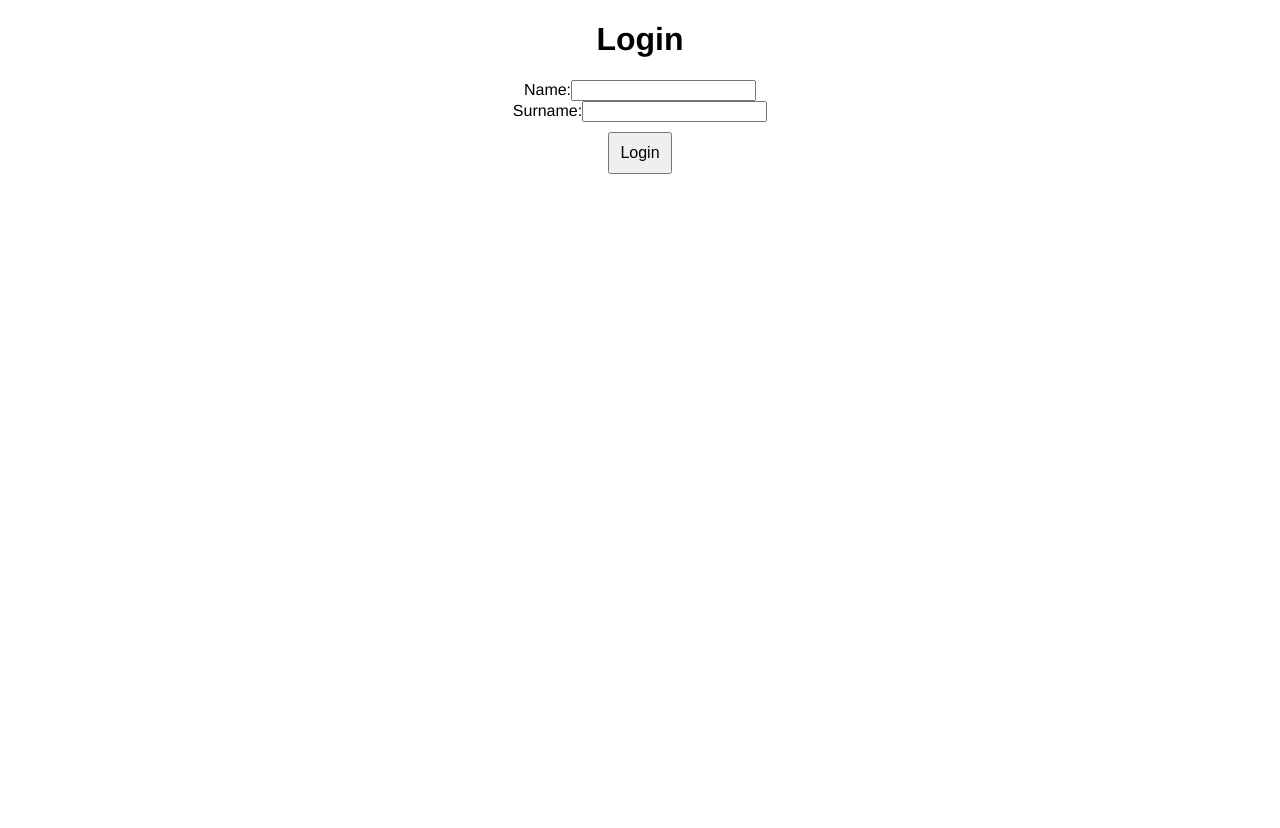
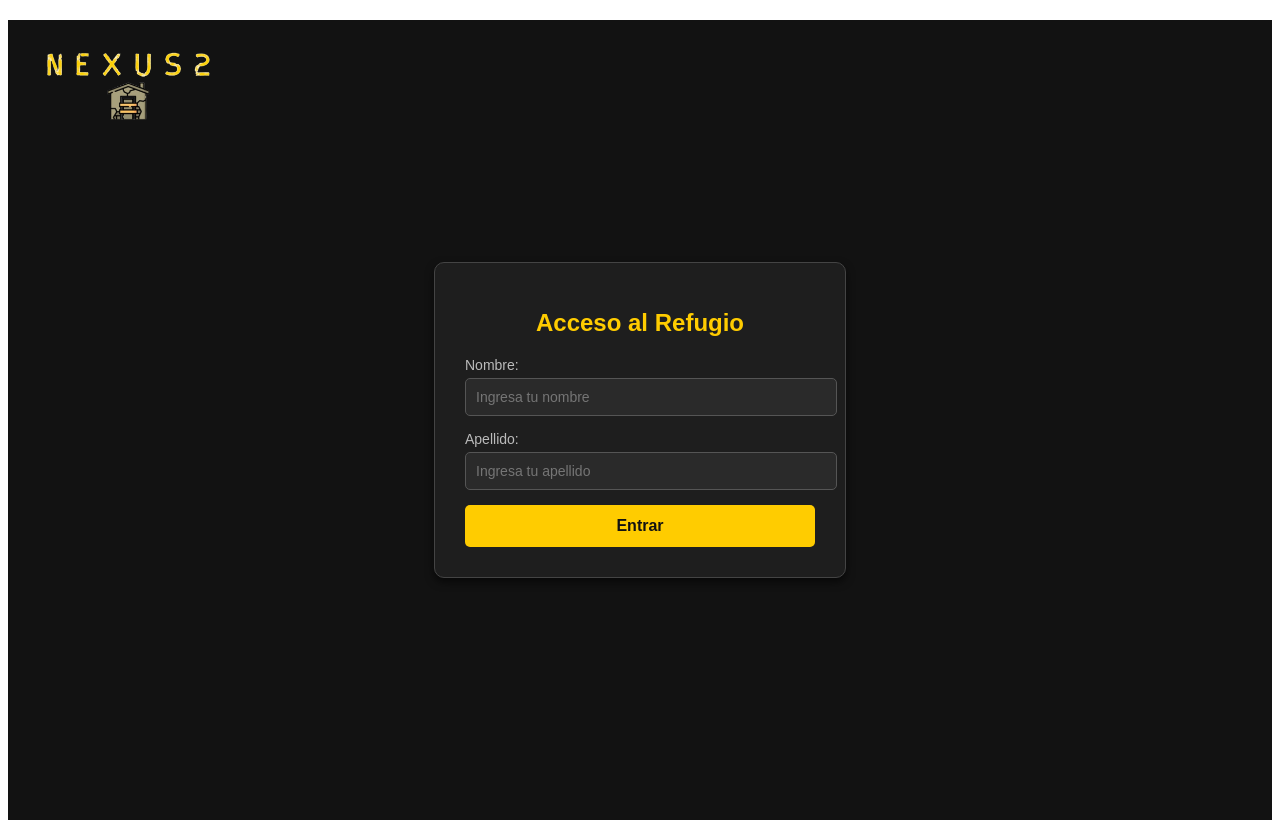
Before and after one commit to spqDeusto2024/nexus2-frontend, a Vue app in the folder nexus2-frontend/: page /resident-login in a window 1280 px wide. Before the commit the page ends 800 px from the top, so only its background shows below. Built offline with nearby package versions, Linux system fonts and the light colour scheme.

Commit message:
resident login done

```diff
--- a/nexus2-frontend/src/components/Home.vue
+++ b/nexus2-frontend/src/components/Home.vue
@@ -1,9 +1,18 @@
 <template>
   <div class="home">
-    <h1>Bienvenido a la aplicación</h1>
-    <div>
-      <button @click="goToResidentLogin">Iniciar sesión como Residente</button>
-      <button @click="goToAdminLogin">Iniciar sesión como Administrador</button>
+    <!-- Logo en la esquina superior izquierda -->
+    <img src="@/assets/logo.png" alt="Logo Nexus2" class="logo" />
+    <div class="welcome-container">
+      <h1 class="welcome-title">Bienvenido al refugio Nexus2</h1>
+      <p class="subtitle">Seleccione cómo desea iniciar sesión</p>
+      <div class="button-container">
+        <button class="btn btn-resident" @click="goToResidentLogin">
+          <span class="btn-icon">🏠</span> Residente
+        </button>
+        <button class="btn btn-admin" @click="goToAdminLogin">
+          <span class="btn-icon">🛡️</span> Administrador
+        </button>
+      </div>
     </div>
   </div>
 </template>
@@ -22,15 +31,122 @@ export default {
 };
 </script>
 
-<style>
+<style scoped>
+/* Estilos principales */
 .home {
+  position: relative; /* Para posicionar el logo */
+  display: flex;
+  justify-content: center;
+  align-items: center;
+  min-height: 100vh;
+  background: #121212; /* Fondo oscuro estilo refugio */
+  color: #e0e0e0; /* Texto claro para contraste */
+  font-family: 'Roboto Mono', monospace; /* Tipografía de consola */
+}
+
+/* Logo en la esquina superior izquierda */
+.logo {
+  position: absolute;
+  top: 20px;
+  left: 20px;
+  width: 200px; /* Tamaño más grande del logo */
+  height: auto; /* Asegura que mantenga las proporciones */
+  cursor: pointer; /* Cambiar cursor al pasar sobre el logo */
+  transition: transform 0.2s ease;
+}
+
+.logo:hover {
+  transform: scale(1.1); /* Efecto de agrandamiento al pasar el ratón */
+}
+
+/* Contenedor de bienvenida */
+.welcome-container {
   text-align: center;
-  margin-top: 20px;
+  background: rgba(0, 0, 0, 0.8); /* Fondo semi-transparente */
+  padding: 30px 50px;
+  border-radius: 15px;
+  box-shadow: 0px 6px 20px rgba(0, 0, 0, 0.8); /* Sombra profunda */
+  max-width: 500px;
+  border: 1px solid #444; /* Bordes sutiles */
 }
-button {
-  margin: 10px;
-  padding: 10px 20px;
-  font-size: 16px;
+
+/* Título */
+.welcome-title {
+  font-size: 2.2rem;
+  font-weight: bold;
+  margin-bottom: 10px;
+  color: #f5a623; /* Amarillo que recuerda un ambiente de alerta */
+}
+
+/* Subtítulo */
+.subtitle {
+  font-size: 1rem;
+  margin-bottom: 20px;
+  color: #b0b0b0;
+}
+
+/* Contenedor de botones */
+.button-container {
+  display: flex;
+  justify-content: center;
+  gap: 20px;
+}
+
+/* Botones */
+.btn {
+  display: flex;
+  align-items: center;
+  justify-content: center;
+  gap: 10px;
+  border: none;
+  border-radius: 10px;
+  padding: 15px 25px;
+  font-size: 1rem;
+  font-weight: bold;
   cursor: pointer;
+  transition: background 0.3s ease, transform 0.2s ease;
+}
+
+/* Icono de los botones */
+.btn-icon {
+  font-size: 1.5rem;
+}
+
+/* Botón de Residente */
+.btn-resident {
+  background: #2d7ff9; /* Azul tecnológico */
+  color: #ffffff;
+}
+
+.btn-resident:hover {
+  background: #1e5cb8;
+  transform: scale(1.05);
+}
+
+/* Botón de Administrador */
+.btn-admin {
+  background: #d93030; /* Rojo de advertencia/seguridad */
+  color: #ffffff;
+}
+
+.btn-admin:hover {
+  background: #a71e1e;
+  transform: scale(1.05);
+}
+
+/* Añadir una animación sutil al contenedor */
+.welcome-container {
+  animation: fadeIn 1.5s ease-in-out;
+}
+
+@keyframes fadeIn {
+  from {
+    opacity: 0;
+    transform: scale(0.9);
+  }
+  to {
+    opacity: 1;
+    transform: scale(1);
+  }
 }
 </style>
--- a/nexus2-frontend/src/components/ResidentLogin.vue
+++ b/nexus2-frontend/src/components/ResidentLogin.vue
@@ -1,23 +1,42 @@
 <template>
   <div class="login-container">
-    <h1>Login</h1>
-    <form @submit.prevent="handleLogin">
-      <div>
-        <label for="name">Name:</label>
-        <input v-model="name" id="name" type="text" required />
-      </div>
-      <div>
-        <label for="surname">Surname:</label>
-        <input v-model="surname" id="surname" type="text" required />
-      </div>
-      <button type="submit">Login</button>
-    </form>
-    <p v-if="errorMessage" class="error">{{ errorMessage }}</p>
+    <!-- Logo en la esquina superior izquierda -->
+    <img src="@/assets/logo.png" alt="Logo Nexus2" class="logo" />
+
+    <div class="login-card">
+      <h1 class="login-title">Acceso al Refugio</h1>
+      <form @submit.prevent="handleLogin" class="login-form">
+        <div class="form-group">
+          <label for="name">Nombre:</label>
+          <input
+            v-model="name"
+            id="name"
+            type="text"
+            class="form-input"
+            placeholder="Ingresa tu nombre"
+            required
+          />
+        </div>
+        <div class="form-group">
+          <label for="surname">Apellido:</label>
+          <input
+            v-model="surname"
+            id="surname"
+            type="text"
+            class="form-input"
+            placeholder="Ingresa tu apellido"
+            required
+          />
+        </div>
+        <button type="submit" class="btn-submit">Entrar</button>
+      </form>
+      <p v-if="errorMessage" class="error-message">{{ errorMessage }}</p>
+    </div>
   </div>
 </template>
 
 <script>
-import apiClient from "../axiosConfig"; // Asegúrate de que la configuración de Axios esté bien
+import apiClient from "../axiosConfig";
 
 export default {
   data() {
@@ -30,22 +49,19 @@ export default {
   methods: {
     async handleLogin() {
       try {
-        // Solicitar al backend el login con los datos en la URL como parámetros de consulta
         const response = await apiClient.get(`/login`, {
           params: {
             name: this.name,
             surname: this.surname,
           },
         });
-
-        // Si el login es exitoso, redirige al dashboard
-        console.log("Login successful:", response.data);
-        this.$router.push("/dashboard"); // Redirige al dashboard
+        console.log("Login exitoso:", response.data);
+        this.$router.push("/dashboard");
       } catch (error) {
         if (error.response && error.response.data) {
-          this.errorMessage = error.response.data.detail; // Mostrar mensaje de error
+          this.errorMessage = error.response.data.detail;
         } else {
-          this.errorMessage = "An error occurred during login."; // Error genérico
+          this.errorMessage = "Error al iniciar sesión.";
         }
       }
     },
@@ -54,21 +70,110 @@ export default {
 </script>
 
 <style>
-/* Estilos opcionales */
+/* Estilos generales para el tema underground */
 .login-container {
-  width: 300px;
-  margin: 0 auto;
-  text-align: center;
+  position: relative; /* Para posicionar el logo */
+  display: flex;
+  justify-content: center;
+  align-items: center;
+  height: 100vh;
+  background-color: #121212; /* Fondo oscuro para simular un ambiente subterráneo */
+  font-family: 'Arial', sans-serif;
+  margin: 0;
+  color: #e0e0e0; /* Texto claro para contraste */
 }
 
-button {
-  margin-top: 10px;
-  padding: 10px;
-  font-size: 16px;
+/* Logo en la esquina superior izquierda */
+.logo {
+  position: absolute;
+  top: 20px;
+  left: 20px;
+  width: 200px; /* Tamaño más grande del logo */
+  height: auto; /* Asegura que mantenga las proporciones */
+  cursor: pointer; /* Cambiar cursor al pasar sobre el logo */
+  transition: transform 0.2s ease;
 }
 
-.error {
-  color: red;
-  margin-top: 10px;
+.logo:hover {
+  transform: scale(1.1); /* Efecto de agrandamiento al pasar el ratón */
+}
+
+/* Tarjeta del formulario */
+.login-card {
+  background: #1e1e1e; /* Fondo de la tarjeta con un tono gris oscuro */
+  border: 1px solid #444; /* Bordes simulando metal o refuerzo */
+  border-radius: 10px;
+  padding: 30px;
+  width: 350px;
+  text-align: center;
+  box-shadow: 0px 4px 8px rgba(0, 0, 0, 0.6); /* Sombra para profundidad */
+}
+
+/* Título */
+.login-title {
+  font-size: 24px;
+  margin-bottom: 20px;
+  color: #ffcc00; /* Color cálido para resaltar, como luz de advertencia */
+}
+
+/* Estilos del formulario */
+.login-form {
+  display: flex;
+  flex-direction: column;
+  gap: 15px;
+}
+
+/* Grupo de inputs */
+.form-group {
+  text-align: left;
+}
+
+label {
+  display: block;
+  font-size: 14px;
+  color: #bbb;
+  margin-bottom: 5px;
+}
+
+.form-input {
+  width: 100%;
+  padding: 10px;
+  font-size: 14px;
+  border: 1px solid #555; /* Borde tenue para inputs */
+  border-radius: 5px;
+  background-color: #2a2a2a; /* Fondo oscuro para inputs */
+  color: #fff;
+  outline: none;
+  transition: border-color 0.3s ease;
+}
+
+.form-input:focus {
+  border-color: #ffcc00; /* Resalta al enfocar */
+  box-shadow: 0 0 5px #ffcc00;
+}
+
+/* Botón de enviar */
+.btn-submit {
+  background-color: #ffcc00; /* Botón principal con color cálido */
+  color: #121212;
+  padding: 12px;
+  border: none;
+  border-radius: 5px;
+  font-size: 16px;
+  font-weight: bold;
+  cursor: pointer;
+  transition: background-color 0.3s ease, transform 0.2s;
+}
+
+.btn-submit:hover {
+  background-color: #e0b800; /* Un tono más oscuro al pasar el cursor */
+  transform: scale(1.05);
+}
+
+/* Mensaje de error */
+.error-message {
+  color: #ff6b6b; /* Rojo brillante para errores */
+  margin-top: 15px;
+  font-size: 14px;
 }
 </style>
```
Also changed, not shown: nexus2-frontend/src/assets/logo.png (added).
